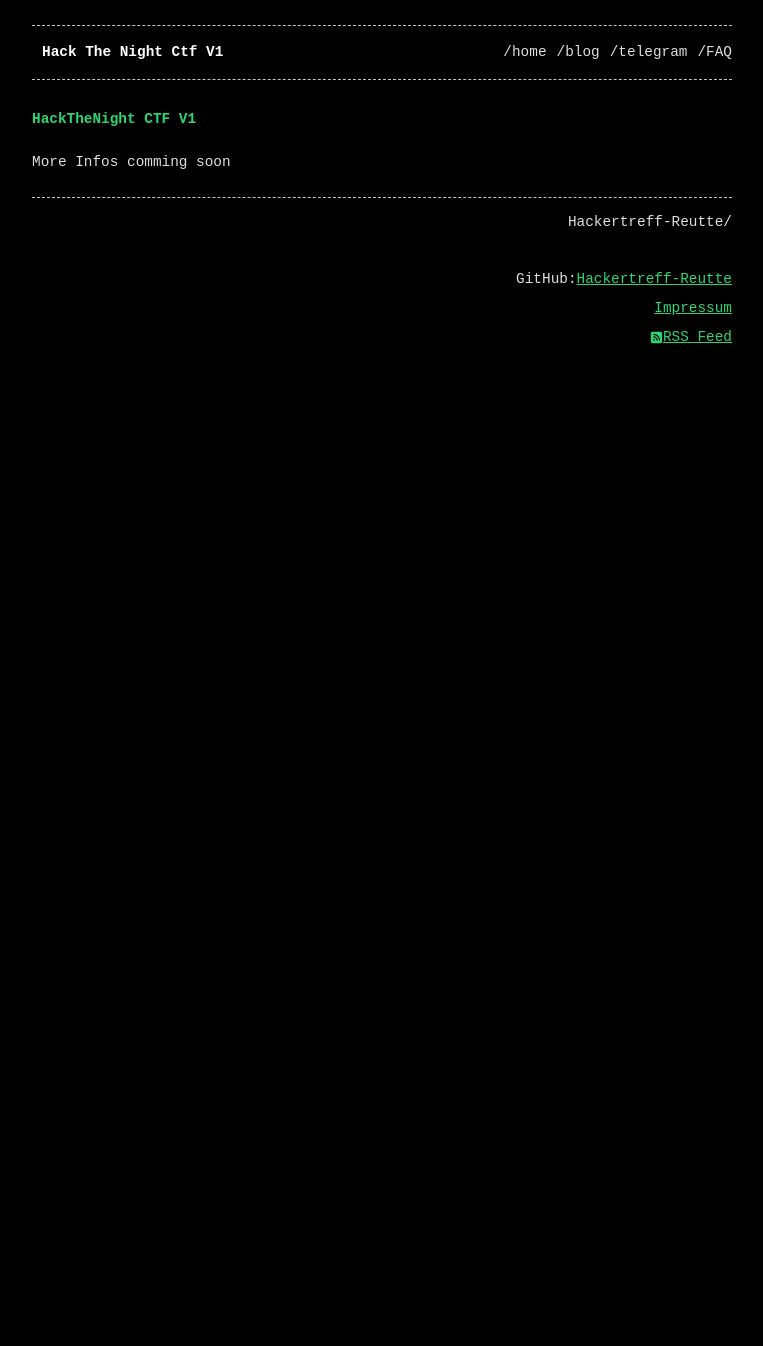
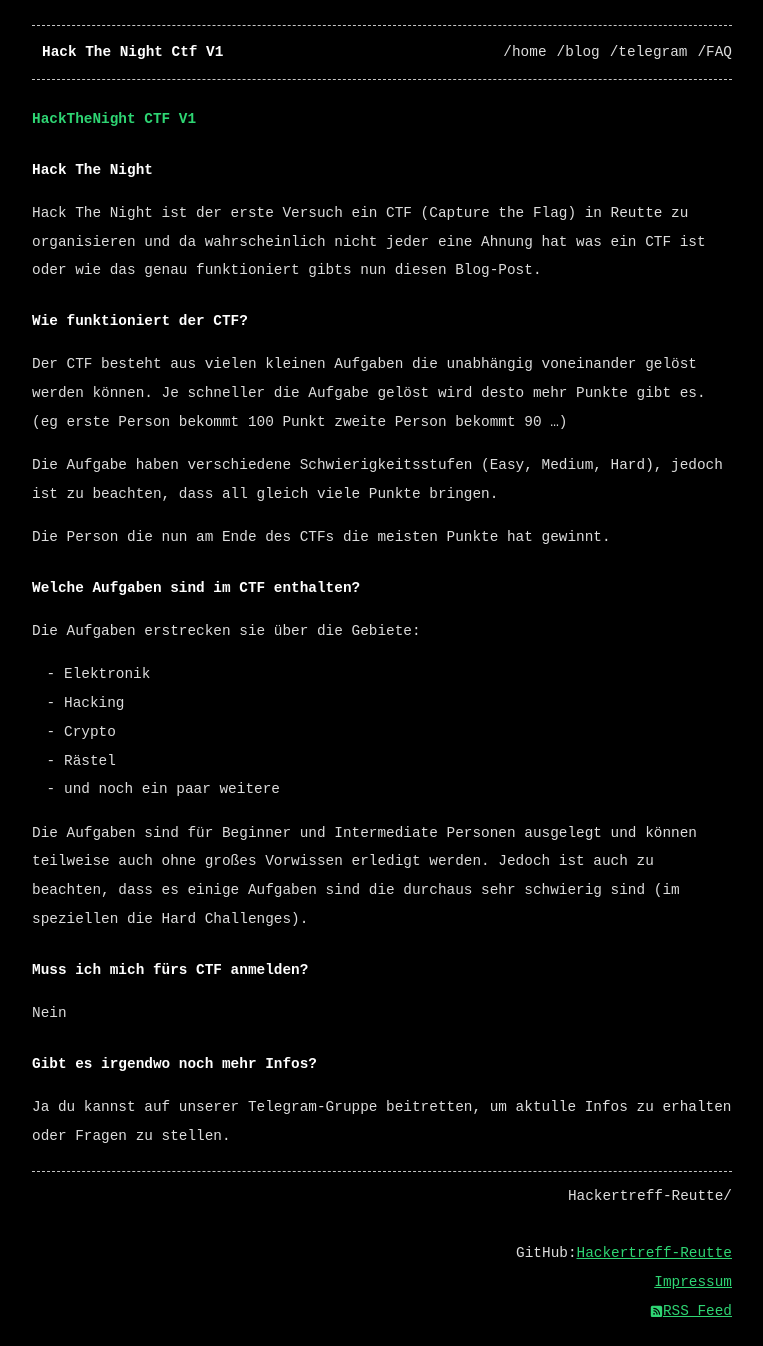
Before and after one commit to Hackertreff-Reutte/Hackertreff-Reutte.github.io, a Jekyll site: the page built from _posts/2022-08-12-Hack-The-Night-CTF-V1.md, in a window 1280 px wide. Shown: the whole page, without its empty margins (258-1021 px from the left). Built offline with Jekyll 4.4.1, drawn with Linux system fonts in a browser that asks for light colours; before the commit the page ends 900 px from its top, so only the background shows below that.

Commit message:
added blogpost text for the ctf

```diff
--- a/Gemfile
+++ b/Gemfile
@@ -14,3 +14,6 @@ group :jekyll_plugins do
   gem 'jekyll-feed'
   gem 'jekyll-sitemap'
 end
+
+gem 'webrick'
+gem 'rexml'
--- a/_posts/2022-08-12-Hack-The-Night-CTF-V1.md
+++ b/_posts/2022-08-12-Hack-The-Night-CTF-V1.md
@@ -5,4 +5,35 @@ post-title: HackTheNight CTF V1
 tags: Verein Veranstaltung
 ---
 
-More Infos comming soon
+# Hack The Night
+
+Hack The Night ist der erste Versuch ein CTF (Capture the Flag) in Reutte zu organisieren und da wahrscheinlich nicht jeder eine Ahnung hat was ein CTF ist oder wie das genau funktioniert gibts nun diesen Blog-Post.
+
+
+## Wie funktioniert der CTF?
+
+Der CTF besteht aus vielen kleinen Aufgaben die unabhängig voneinander gelöst werden können. Je schneller die Aufgabe gelöst wird desto mehr Punkte gibt es. (eg erste Person bekommt 100 Punkt zweite Person bekommt 90 ...)
+
+Die Aufgabe haben verschiedene Schwierigkeitsstufen (Easy, Medium, Hard), jedoch ist zu beachten, dass all gleich viele Punkte bringen.
+
+Die Person die nun am Ende des CTFs die meisten Punkte hat gewinnt.
+
+
+## Welche Aufgaben sind im CTF enthalten?
+
+Die Aufgaben erstrecken sie über die Gebiete:
+* Elektronik
+* Hacking
+* Crypto
+* Rästel
+* und noch ein paar weitere
+
+Die Aufgaben sind für Beginner und Intermediate Personen ausgelegt und können teilweise auch ohne großes Vorwissen erledigt werden. Jedoch ist auch zu beachten, dass es einige Aufgaben sind die durchaus sehr schwierig sind (im speziellen die Hard Challenges).
+
+## Muss ich mich fürs CTF anmelden?
+
+Nein
+
+## Gibt es irgendwo noch mehr Infos?
+
+Ja du kannst auf unserer Telegram-Gruppe beitretten, um aktulle Infos zu erhalten oder Fragen zu stellen.
```
